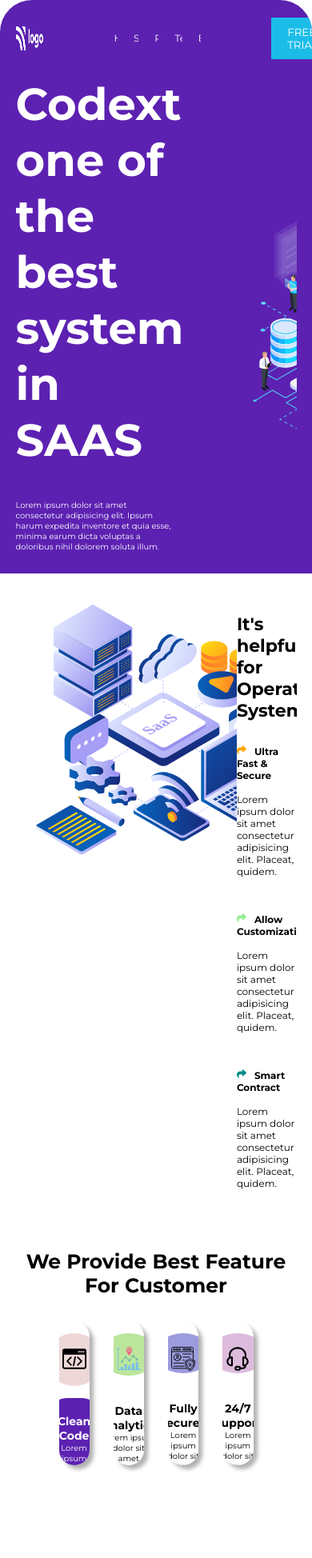
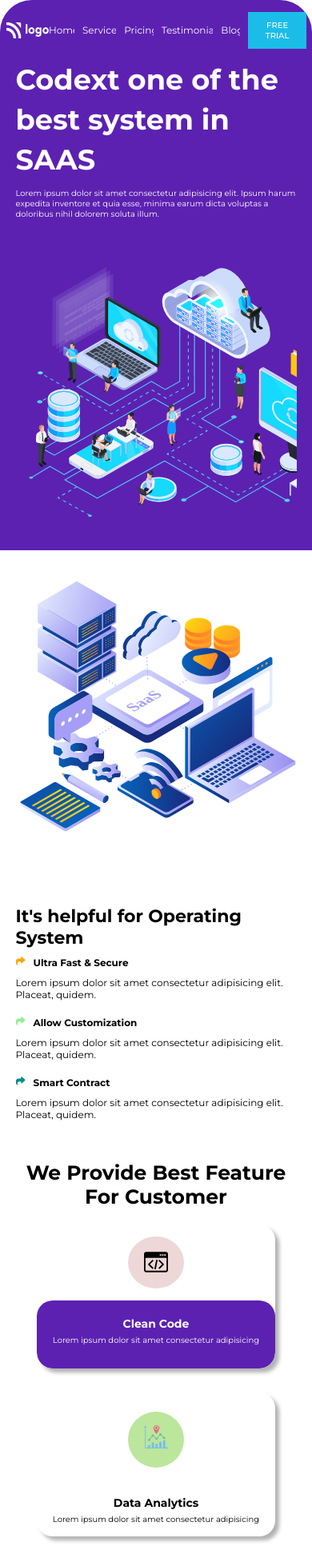
Before and after one commit to Vinay-Pratap-Singh/live-class-project-13, a plain HTML site: page index.html in a window 390 px wide. Shown: the top 1948 px of the page at 80% size. Before the commit the page ends 1861 px from the top, so only its background shows below. Drawn offline with Linux system fonts and the light colour scheme.

Commit message:
added responsiveness to the webpage

```diff
--- a/css/style.css
+++ b/css/style.css
@@ -49,8 +49,6 @@ nav button{
     border: none;
 }
 
-
-
 .container{
     display: flex;
     align-items: center;
@@ -82,7 +80,6 @@ nav button{
 .main{
     margin: 0 5%;
     display: flex;
-    /* align-items: center; */
     justify-content: space-between;
 }
 
@@ -141,6 +138,7 @@ nav button{
     display: flex;
     align-items: center;
     justify-content: space-between;
+    flex-wrap: wrap;
 }
 
 .card{
@@ -163,7 +161,7 @@ nav button{
 
 .card p{
     font-size: 10px;
-    padding-bottom: 5px;
+    padding: 5px 20px;
 }
 
 .card img{
@@ -202,3 +200,88 @@ nav button{
     background-color: #5c21b1;
     color: white;
 }
+
+/* Adding the responsiveness in the website */
+@media only screen and (max-width: 600px) {
+    header{
+        height: auto;
+    }
+
+    nav{
+        justify-content: space-between;
+        margin: 0 2%;
+    }
+
+    .navbar{
+        margin: 30px 0;
+    }
+
+    .navbar li{
+        margin: 0;
+        margin-right: 10px;
+    }
+
+    nav button{
+        padding: 10px;
+        margin-right: 15px;
+        font-size: 10px;
+        font-weight: 500;
+    }
+
+    nav img{
+        width: 60px;
+        height: 20px;
+    }
+
+    .container{
+        flex-direction: column;
+    }
+
+    .container-text h1{
+        font-size: 2.2rem;
+        line-height: 50px;
+    }
+
+    .container-text p{
+        width: 100%;
+        margin-top: 10px;
+    }
+
+    .container-img{
+        width: 100%;
+    }
+
+    .container-img img{
+        padding-right: 0px;
+    }
+
+    .main{
+        align-items: center;
+        flex-direction: column;
+    }
+
+    .main-img img{
+        width: 390px;
+        height: 390px;
+    }
+
+    .main-text{
+        width: 100%;
+        margin-top: 10px 0;
+    }
+
+    .main-box{
+        margin: 10px 0;
+    }
+
+    .main-box p{
+        margin: 10px 0;
+    }
+
+    .lower-card{
+        height: auto;
+        margin: 5% 5%;
+        justify-content: center;
+        gap: 30px;
+    }
+  }
```
